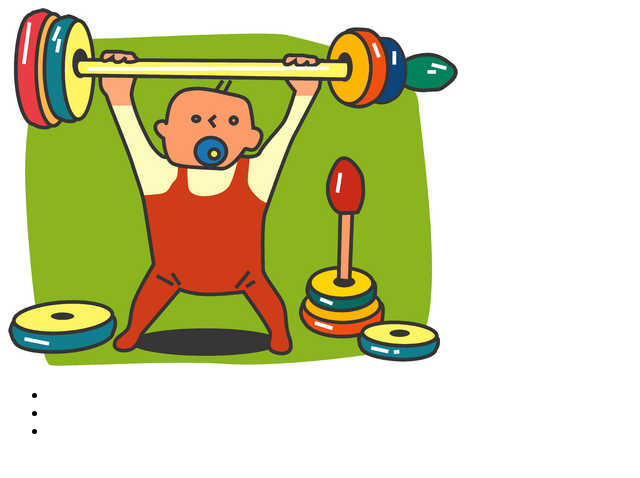
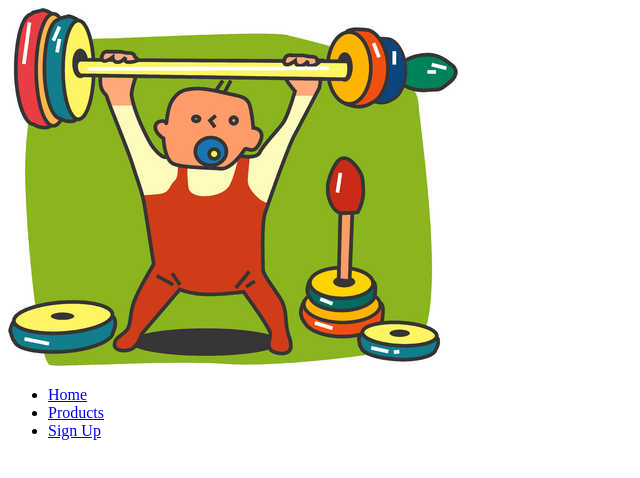
Before and after one commit to JasonDHNguyen/Odin-Landing-Page, a plain HTML site: page index.html in a window 1280 px wide. Shown: the whole page, without its empty margins (0-640 px from the left). Drawn offline with Linux system fonts and the light colour scheme.

Commit message:
Add hrefs for nav links
Add values #home, #products and #sign-up to hrefs to redirect to those
sections of the web page in the future.

```diff
--- a/index.html
+++ b/index.html
@@ -11,9 +11,9 @@
 
         <nav>
             <ul>
-                <li><a href=""></a></li>
-                <li><a href=""></a></li>
-                <li><a href=""></a></li>
+                <li><a href="#home">Home</a></li>
+                <li><a href="#products">Products</a></li>
+                <li><a href="#sign-up">Sign Up</a></li>
             </ul>
         </nav>
     </header>
```
